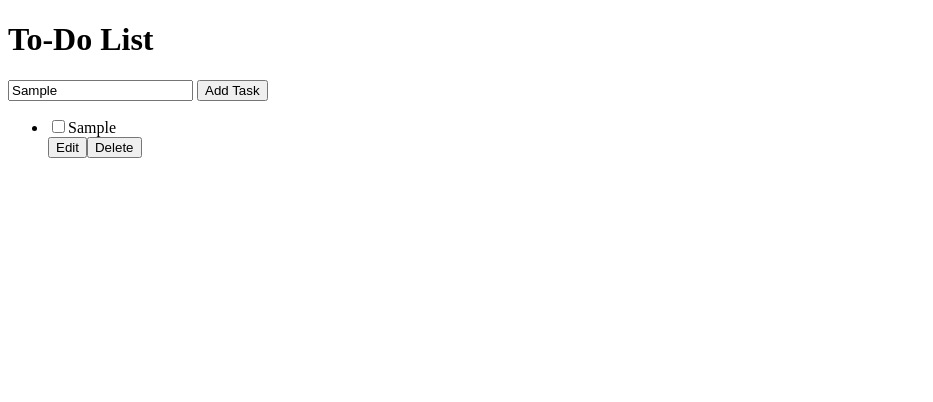
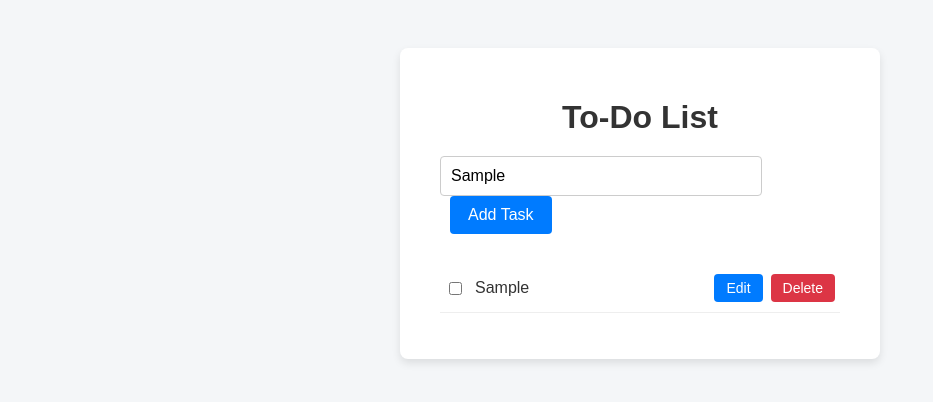
Before and after one commit to rithwik1209/todo, a plain HTML site: page index.html in a window 1280 px wide. Both pictures are taken after typing "Sample" into the empty fields and a click on the button "Add Task". Shown: the whole page, without its empty margins (0-933 px from the left). Drawn offline with Linux system fonts and the light colour scheme.

Commit message:
Update index.html

```diff
--- a/index.html
+++ b/index.html
@@ -5,6 +5,136 @@
     <meta charset="UTF-8">
     <meta name="viewport" content="width=device-width, initial-scale=1.0">
     <title>To Do List </title>
+    <head>
+  <meta charset="UTF-8" />
+  <meta name="viewport" content="width=device-width, initial-scale=1.0" />
+  <title>To Do List</title>
+  <style>
+    body {
+      font-family: Arial, sans-serif;
+      background-color: #f4f6f8;
+      display: flex;
+      justify-content: center;
+      padding: 40px 20px;
+    }
+
+    .todo {
+      background-color: white;
+      padding: 30px 40px;
+      border-radius: 8px;
+      box-shadow: 0 4px 8px rgba(0,0,0,0.1);
+      width: 100%;
+      max-width: 400px;
+    }
+
+    h1 {
+      margin-bottom: 20px;
+      color: #333;
+      text-align: center;
+    }
+
+    input[type="text"] {
+      width: calc(100% - 100px);
+      padding: 10px;
+      font-size: 16px;
+      border: 1.5px solid #ccc;
+      border-radius: 4px;
+      outline: none;
+      transition: border-color 0.3s;
+    }
+
+    input[type="text"]:focus {
+      border-color: #007bff;
+    }
+
+    button {
+      padding: 10px 18px;
+      margin-left: 10px;
+      font-size: 16px;
+      background-color: #007bff;
+      border: none;
+      border-radius: 4px;
+      color: white;
+      cursor: pointer;
+      transition: background-color 0.3s;
+    }
+
+    button:hover {
+      background-color: #0056b3;
+    }
+
+    ul {
+      list-style: none;
+      padding-left: 0;
+      margin-top: 30px;
+    }
+
+    li {
+      display: flex;
+      justify-content: space-between;
+      align-items: center;
+      padding: 10px 5px;
+      border-bottom: 1px solid #eee;
+    }
+
+    .task-left {
+      display: flex;
+      align-items: center;
+      gap: 10px;
+    }
+
+    .task-text {
+      font-size: 16px;
+      color: #333;
+    }
+
+    .task-text.done {
+      text-decoration: line-through;
+      color: #888;
+    }
+
+    .task-buttons button {
+      margin-left: 8px;
+      padding: 6px 12px;
+      font-size: 14px;
+      border-radius: 4px;
+      border: none;
+      cursor: pointer;
+    }
+
+    .task-buttons button:hover {
+      opacity: 0.8;
+    }
+
+    .delete-btn {
+      background-color: #dc3545;
+      color: white;
+    }
+
+    .delete-btn:hover {
+      background-color: #a71d2a;
+    }
+
+    .save-btn {
+      background-color: #28a745;
+      color: white;
+    }
+
+    .save-btn:hover {
+      background-color: #1e7e34;
+    }
+
+    .edit-input {
+      font-size: 16px;
+      padding: 6px 8px;
+      border-radius: 4px;
+      border: 1.5px solid #ccc;
+      outline: none;
+      width: 250px;
+    }
+  </style>
+</head>
+
 </head>
 
 <body>
```
